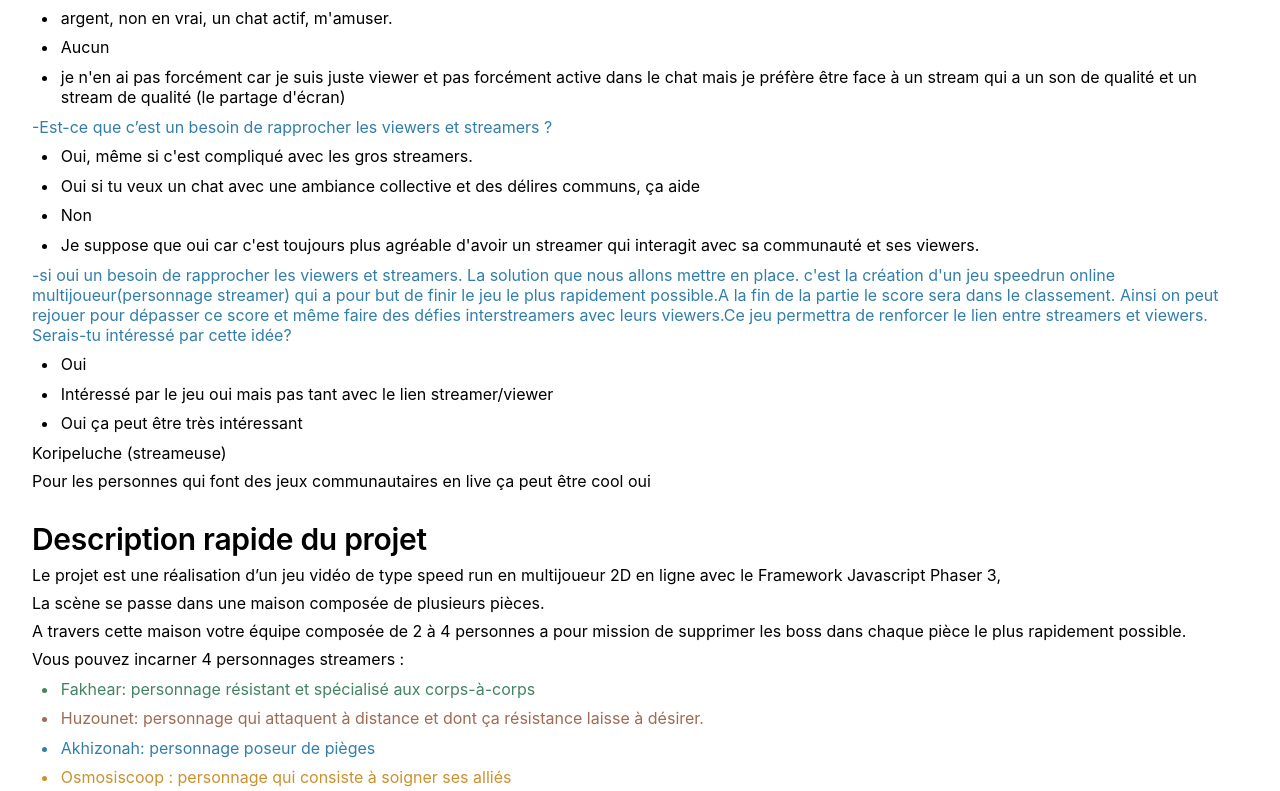
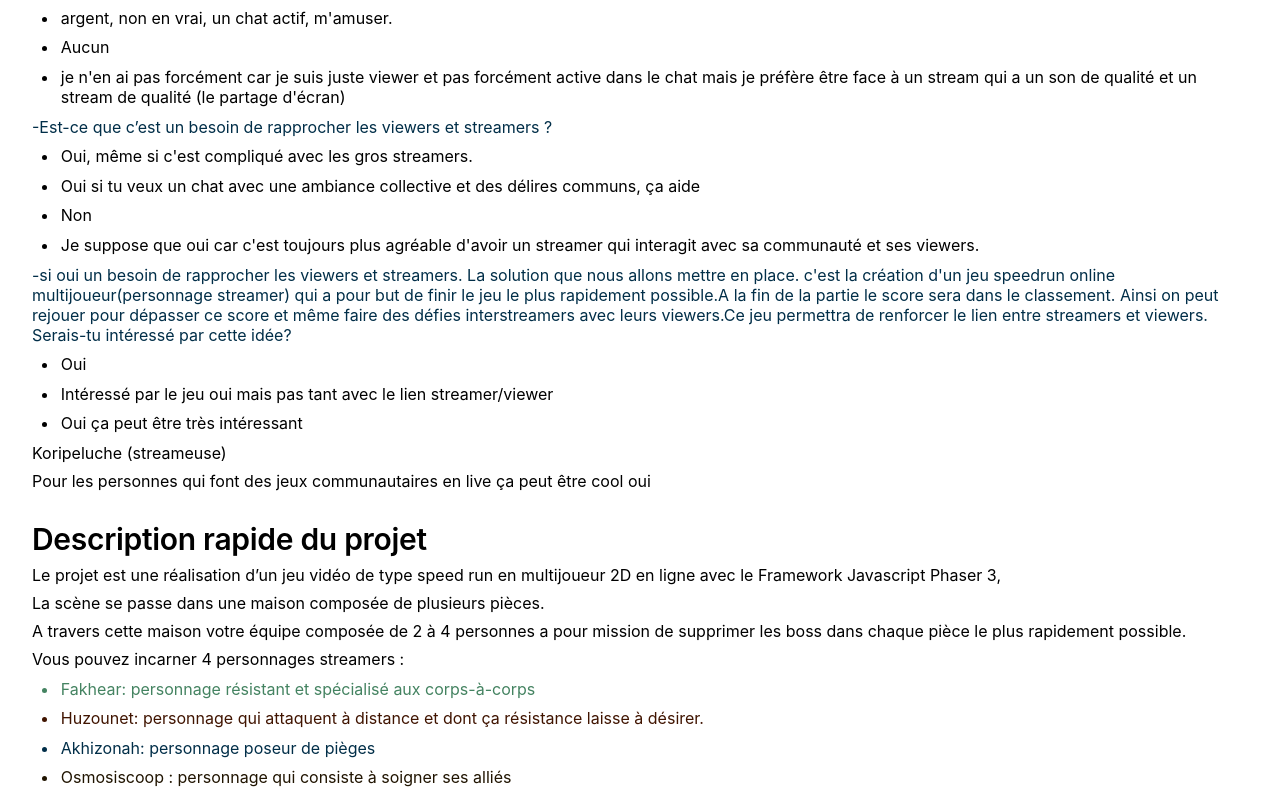
Before and after one commit to pytoncraft2/vercel-rs, a Next.js app: page / in a window 1280 px wide. Shown: the part 689-1480 px from the top of the page. Built offline with nearby package versions, Linux system fonts and the light colour scheme.

Commit message:
[~] amélioration accésibilité

```diff
--- a/styles/globals.css
+++ b/styles/globals.css
@@ -80,7 +80,6 @@ figure {
 }
 
 figcaption {
-	opacity: 0.5;
 	font-size: 85%;
 	margin-top: 0.5em;
 }
@@ -167,7 +166,7 @@ img {
 table,
 th,
 td {
-	border: 1px solid rgba(55, 53, 47, 0.09);
+	border: 1px solid #ffc004;
 	border-collapse: collapse;
 }
 
@@ -533,8 +532,8 @@ blockquote {
 	fill: rgba(193, 76, 138, 1);
 }
 .highlight-red {
-	color: rgba(212, 76, 71, 1);
-	fill: rgba(212, 76, 71, 1);
+	color: #300201;
+	fill: #300201;
 }
 .highlight-gray_background {
 	background: rgba(241, 241, 239, 1);
@@ -572,24 +571,24 @@ blockquote {
 	fill: rgba(120, 119, 116, 1);
 }
 .block-color-brown {
-	color: rgba(159, 107, 83, 1);
-	fill: rgba(159, 107, 83, 1);
+	color: #401400;
+	fill: #401400;
 }
 .block-color-orange {
 	color: rgba(217, 115, 13, 1);
 	fill: rgba(217, 115, 13, 1);
 }
 .block-color-yellow {
-	color: rgba(203, 145, 47, 1);
-	fill: rgba(203, 145, 47, 1);
+	color: #201401;
+	fill: #201401;
 }
 .block-color-teal {
 	color: rgba(68, 131, 97, 1);
 	fill: rgba(68, 131, 97, 1);
 }
 .block-color-blue {
-	color: rgba(51, 126, 169, 1);
-	fill: rgba(51, 126, 169, 1);
+	color: #012e48;
+	fill: #012e48;
 }
 .block-color-purple {
 	color: rgba(144, 101, 176, 1);
```
